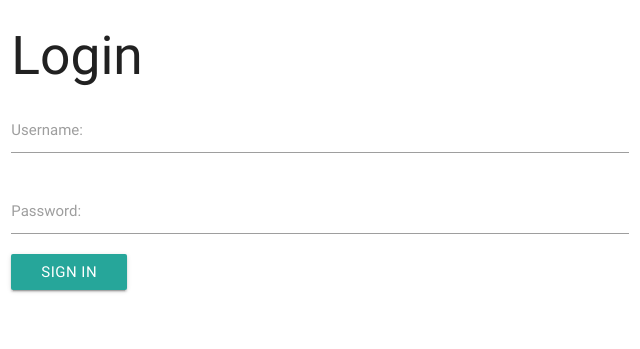
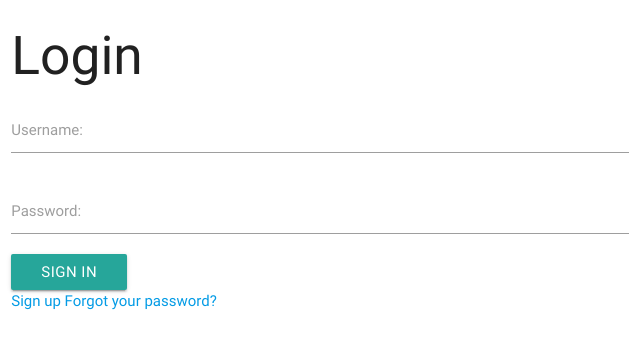
Before and after one commit to TIS2016/Narodna-transfuzna-sluzba, a Django app: page /login/ in a window 1280 px wide. Shown: the top 349 px of the page, without its empty margins (0-640 px from the left). Run offline with Django 3.2, Linux system fonts and the light colour scheme; parts of the project's set-up code (start-up, migrations or seed data) failed here and were passed over; some libraries are stand-ins or nearby versions.

Commit message:
Add links to login page

```diff
--- a/isnts/templates/donors/login.html
+++ b/isnts/templates/donors/login.html
@@ -18,6 +18,8 @@
                 <input type="submit" value="Sign in" name="login_btn" class="btn btn-primary" />
             </div>
         </form>
+        <a href="/registration">Sign up</a>
+        <a href="/password_reset">Forgot your password?</a>
   </div>
 </section>
 {% endblock %}
```
